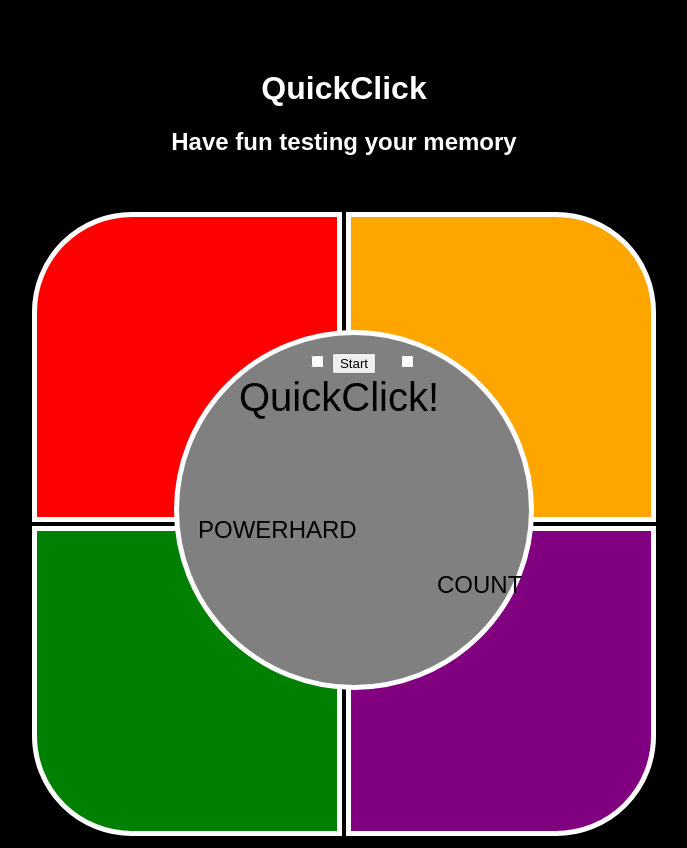
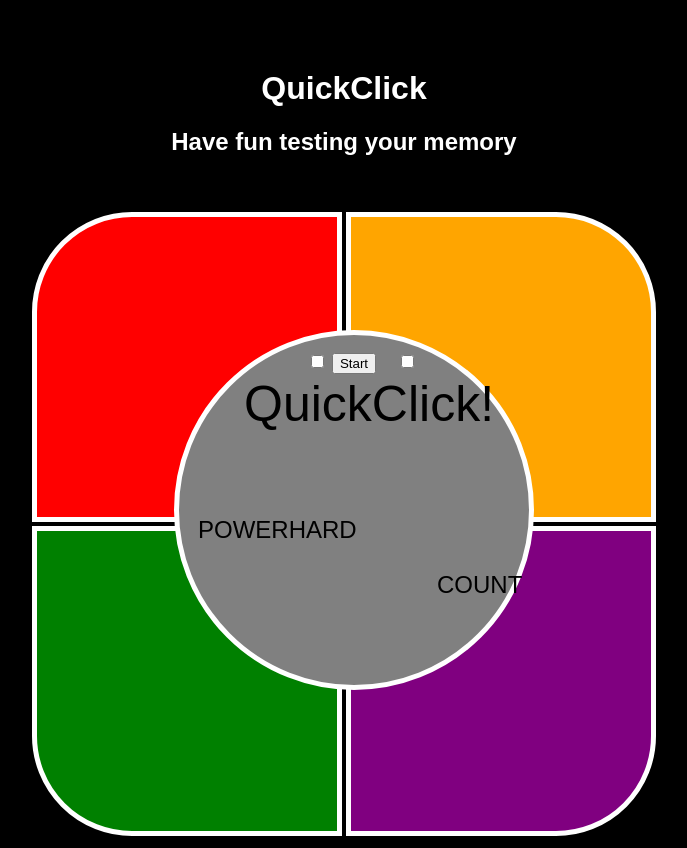
Before and after one commit to Aleeshakara/interactive-frontend, a plain HTML site: page index.html in a window 1280 px wide. Shown: the whole page, without its empty margins (296-983 px from the left). Drawn offline with Linux system fonts and the light colour scheme.

Commit message:
Update style.css

```diff
--- a/assets/css/style.css
+++ b/assets/css/style.css
@@ -84,9 +84,9 @@ body {
 #game {
   font-family: 'Arial', sans-serif;
   position: absolute;
-  font-size: 40px;
+  font-size: 50px;
   font-color: white;
-  margin-left: 60px;
+  margin-left: 65px;
   margin-top: 40px;
 }
 
```
